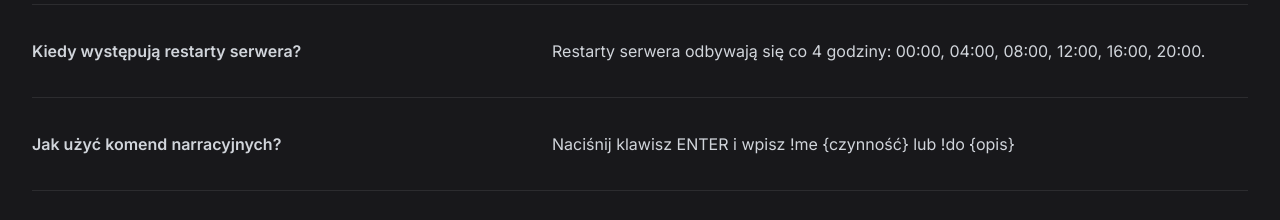
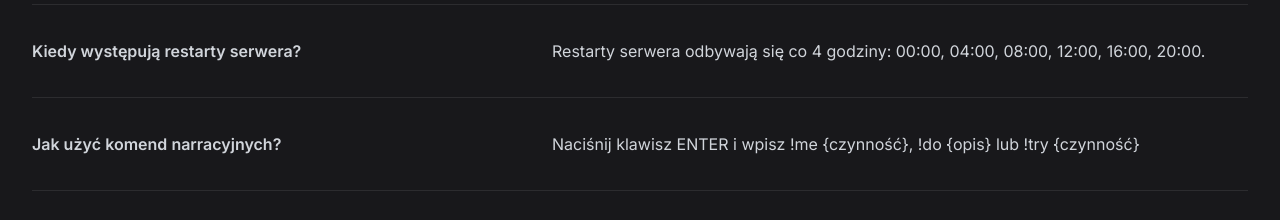
Before and after one commit to szwedzik/darkalley, a Next.js app: page /faq in a window 1280 px wide. Shown: the part 1380-1600 px from the top of the page. Built offline with nearby package versions, Linux system fonts and the light colour scheme.

Commit message:
Update page.tsx

```diff
--- a/src/app/faq/page.tsx
+++ b/src/app/faq/page.tsx
@@ -33,7 +33,7 @@ const faqs = [
   {
     id: 6,
     question: "Jak użyć komend narracyjnych?",
-    answer: "Naciśnij klawisz ENTER i wpisz !me {czynność} lub !do {opis}",
+    answer: "Naciśnij klawisz ENTER i wpisz !me {czynność}, !do {opis} lub !try {czynność}",
   },
   {
     id: 7,
```
